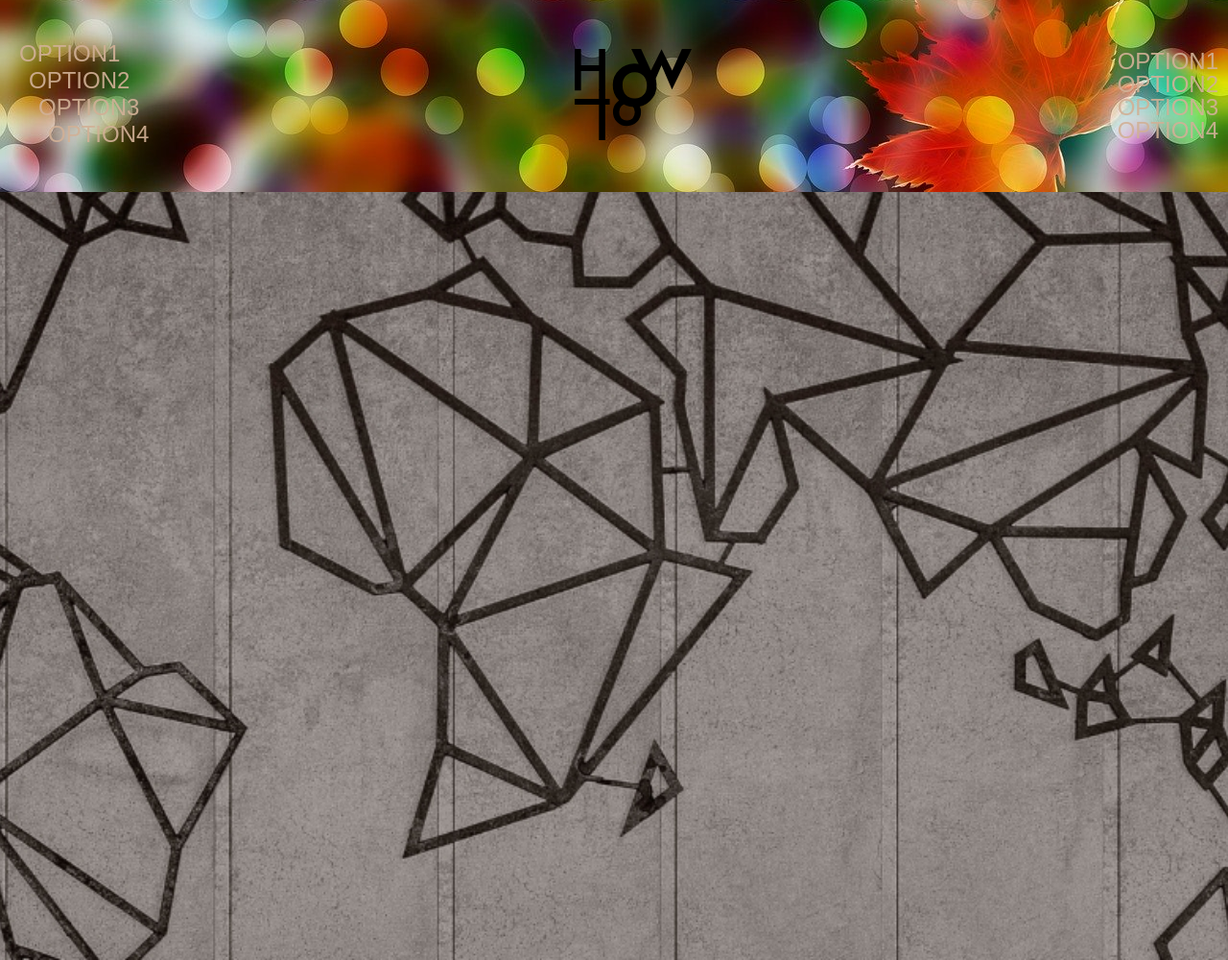
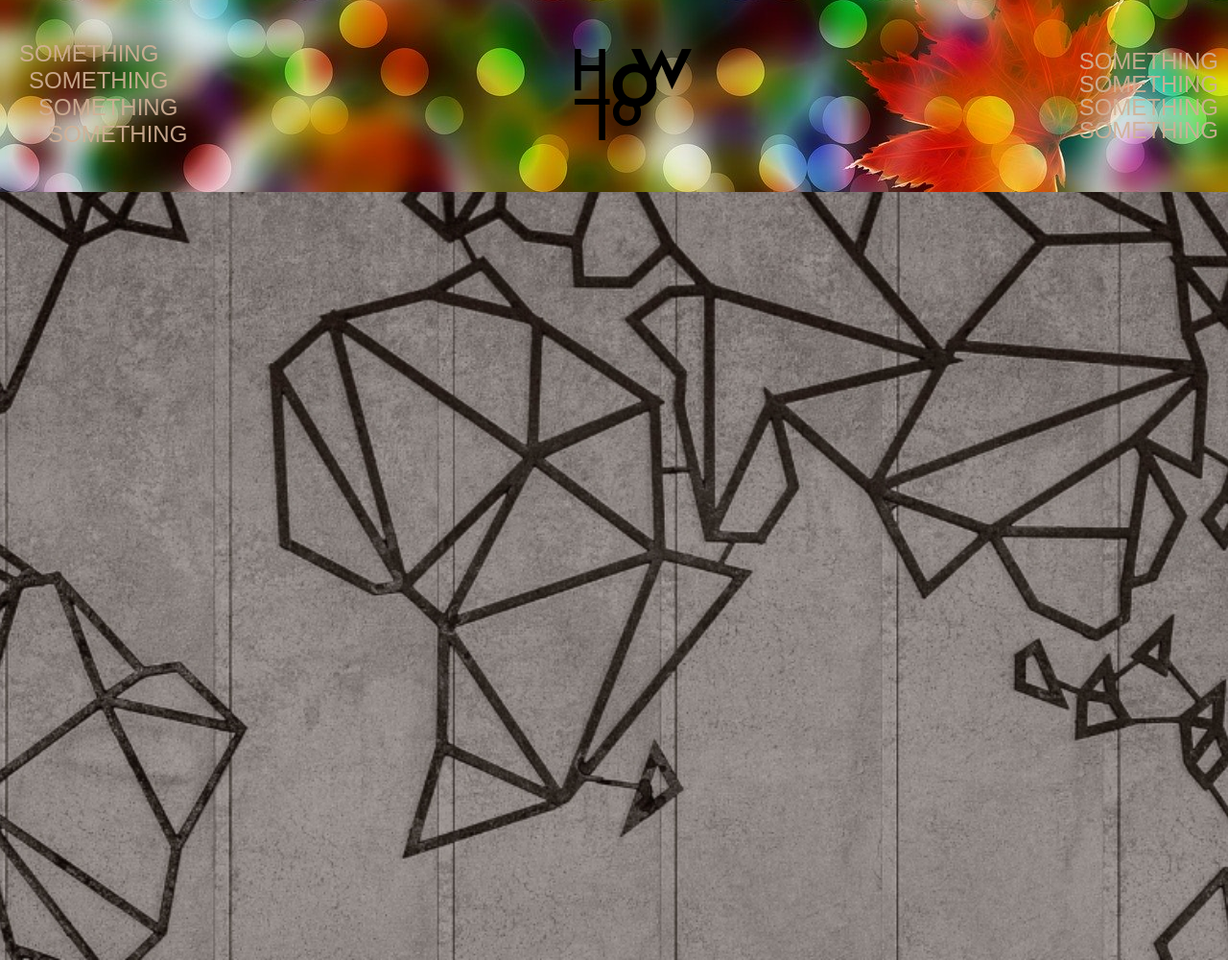
Before and after one commit to Gkhundadze/HomeWork_15, a website: page index.html in a window 1280 px wide. Shown: the whole page at 96% size. Drawn offline with Linux system fonts and the light colour scheme; files whose address does not match are found by name.

Commit message:
li changes

```diff
--- a/index.html
+++ b/index.html
@@ -13,10 +13,10 @@
            <div class="navigation-left">
                 <nav class="nav">
                     <ul class="nav-ul">
-                        <li class="nav-li li-1"><a href="#">option1</a></li>
-                        <li class="nav-li li-2"><a href="#">option2</a></li>
-                        <li class="nav-li li-3"><a href="#">option3</a></li>
-                        <li class="nav-li li-4"><a href="#">option4</a></li>
+                        <li class="nav-li li-1"><a href="#">something</a></li>
+                        <li class="nav-li li-2"><a href="#">something</a></li>
+                        <li class="nav-li li-3"><a href="#">something</a></li>
+                        <li class="nav-li li-4"><a href="#">something</a></li>
                     </ul>
                 </nav>
            </div>
@@ -30,10 +30,10 @@
            <div class="navigation-right">
             <nav class="nav">
                 <ul class="nav-ul">
-                    <li class="nav-li rli-1"><a href="#">option1</a></li>
-                    <li class="nav-li rli-2"><a href="#">option2</a></li>
-                    <li class="nav-li rli-3"><a href="#">option3</a></li>
-                    <li class="nav-li rli-4"><a href="#">option4</a></li>
+                    <li class="nav-li rli-1"><a href="#">something</a></li>
+                    <li class="nav-li rli-2"><a href="#">something</a></li>
+                    <li class="nav-li rli-3"><a href="#">something</a></li>
+                    <li class="nav-li rli-4"><a href="#">something</a></li>
                 </ul>
             </nav>
            </div>
```
